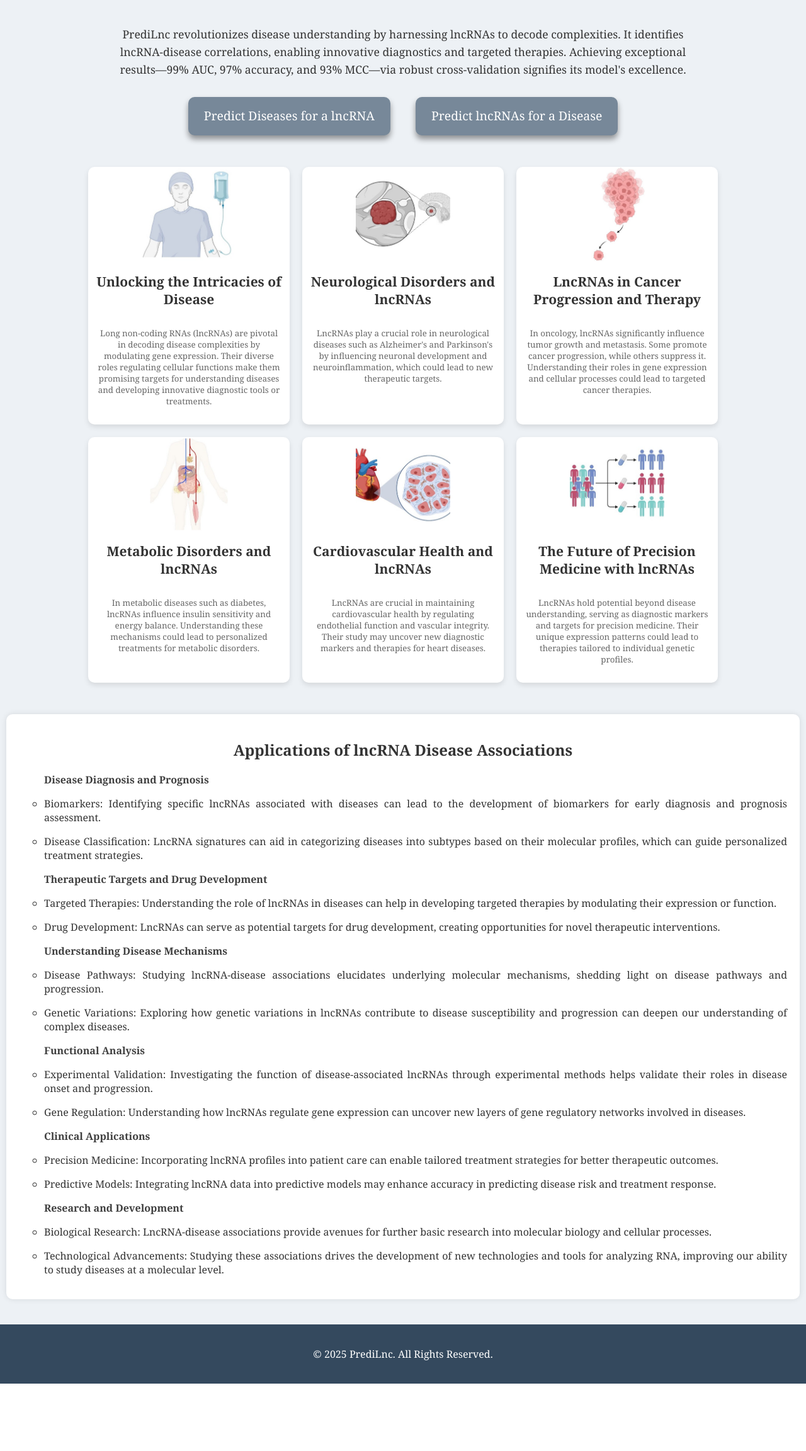
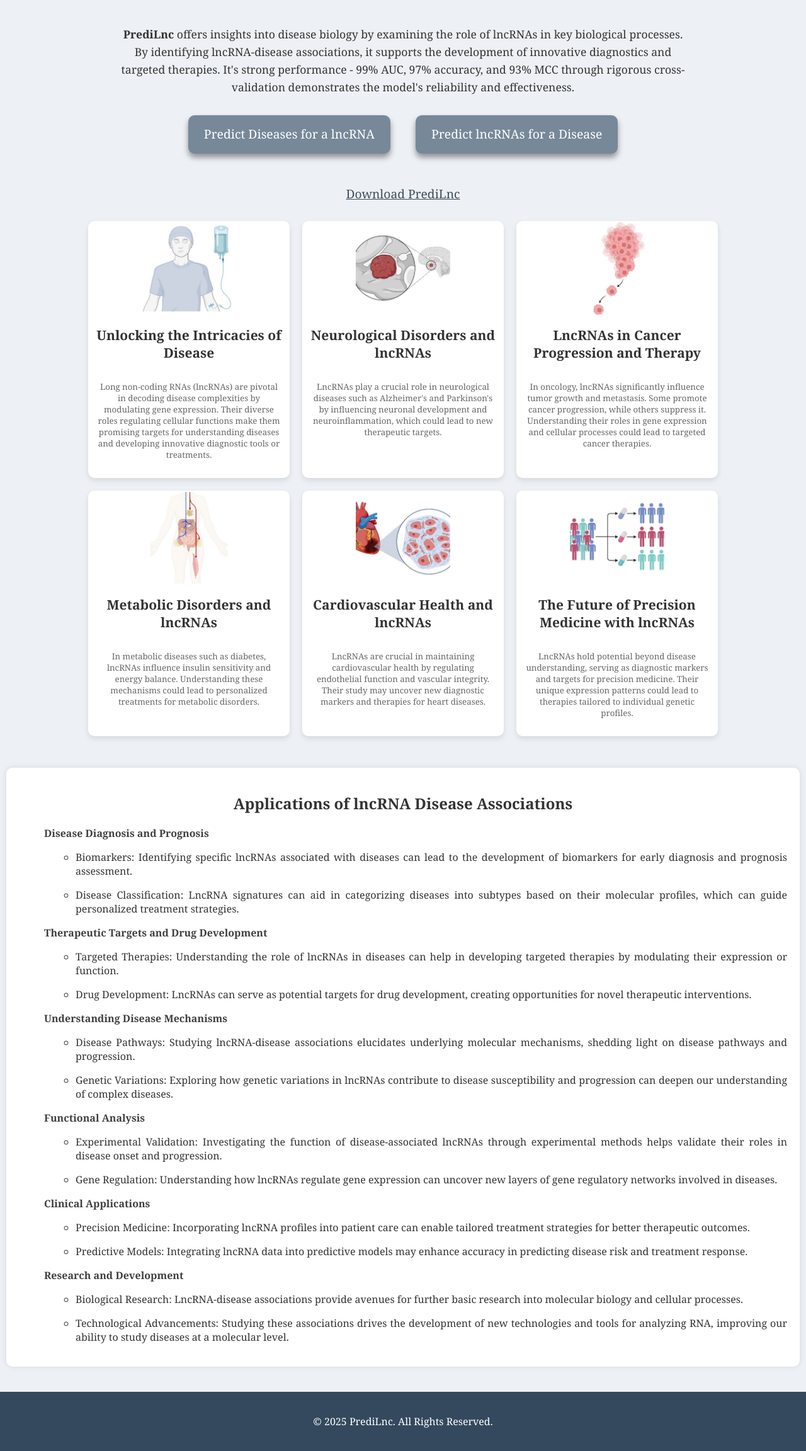
Before and after one commit to Udit64/PrediLnc, a Flask app: page / in a window 1280 px wide. Shown: the part 234-2538 px from the top of the page at 63% size. Before the commit the page ends 2431 px from the top, so only its background shows below. Run offline with Flask 3, Linux system fonts and the light colour scheme; parts of the project's set-up code (start-up, migrations or seed data) failed here and were passed over.

Commit message:
updating templates and static

```diff
--- a/app/templates/home.html
+++ b/app/templates/home.html
@@ -108,6 +108,9 @@
     .app-title {
       font-weight:bold;
       color: #000000c0;
+    }
+    .app-description {
+      margin-left: 50px;
     }
     .app-description > p{
       text-align:justify;
@@ -322,6 +325,9 @@
         padding: 10px;
 
       }
+        .divider {
+          display: none; /* Remove dividers */
+        }
 
       header {
         padding: 30px 20px;
@@ -418,7 +424,15 @@
 
     </div>
 
-    <div style="margin-left: 20px; margin-right: 30px">
+    <style>
+      @media (max-width: 630px) {
+        .iiitd-image {
+          display: none; /* Hide the container on smaller screens */
+        }
+      }
+    </style>
+
+    <div class="iiitd-image" style="margin-left: 20px; margin-right: 30px;">
 
       <img src="{{ url_for('static', filename='icon.png') }}" alt="Icon" style="height: 150px;">
 
@@ -438,18 +452,22 @@
 
   <div class="main-content">
     <p>
-      PrediLnc revolutionizes disease understanding by harnessing
-      lncRNAs to decode complexities. It identifies lncRNA-disease
-      correlations, enabling innovative diagnostics and targeted
-      therapies. Achieving exceptional results—99% AUC, 97% accuracy,
-      and 93% MCC—via robust cross-validation signifies its model's
-      excellence.
+      <b>PrediLnc</b> offers insights into disease biology by examining the role of lncRNAs in key biological processes. By identifying lncRNA-disease associations, it supports the development of innovative diagnostics and targeted therapies. It's strong performance - 99% AUC, 97% accuracy, and 93% MCC through rigorous cross-validation demonstrates the model's reliability and effectiveness.
     </p>
+
     <div class="option-buttons">
       <a href="/topDiseasepred">Predict Diseases for a lncRNA</a>
       <a href="/toplncRNApred">Predict lncRNAs for a Disease</a>
     </div>
   </div>
+
+<div style="text-align: center; margin-top: 10px; margin-bottom: 30px;">
+  <a href="{{ url_for('static', filename='PrediLnc.zip') }}"
+     style="color: #3f4d5c; text-decoration: underline; font-size: 1.2em;">
+    Download PrediLnc
+  </a>
+</div>
+
 
   <div style="justify-content: center; display: flex; margin-bottom: 50px;">
     <div class="grid-container">
```
Also changed, not shown: app/app.py (+4 -141 lines), app/templates/about-us.html (+8 -1 lines), app/templates/about.html (+8 -1 lines), app/templates/applications.html (+8 -1 lines), app/templates/contribute.html (+8 -1 lines), app/templates/evidences.html (+8 -1 lines), app/templates/index.html (deleted, +0 -22 lines), app/templates/result.html (+8 -1 lines), app/templates/show_similarity.html (+8 -1 lines), requirements.txt (+223 -6 lines), app/static/Shruti.jpeg (added), app/templates/details.html (deleted), app/templates/input_diseases.html (deleted), app/templates/input_targets.html (deleted), 1 more files.
